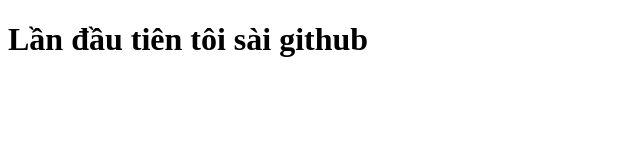
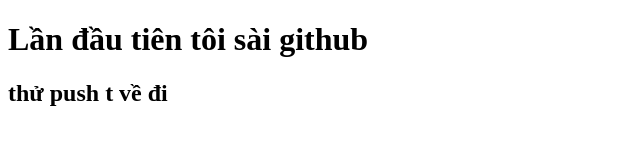
Before and after one commit to MinhUy999/BC61-DemoGit, a plain HTML site: page index.html in a window 1280 px wide. Shown: the whole page, without its empty margins (0-640 px from the left). Drawn offline with Linux system fonts and the light colour scheme.

Commit message:
Update index.html

```diff
--- a/index.html
+++ b/index.html
@@ -7,5 +7,6 @@
 </head>
 <body>
     <h1>Lần đầu tiên tôi sài github</h1>
+    <h2>thử push t về đi</h2>
 </body>
 </html>
```
